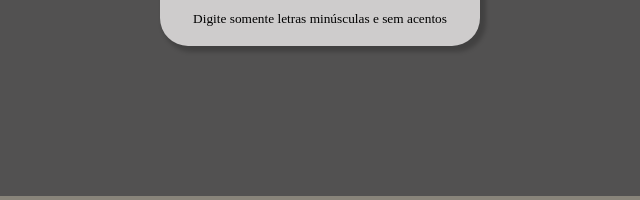
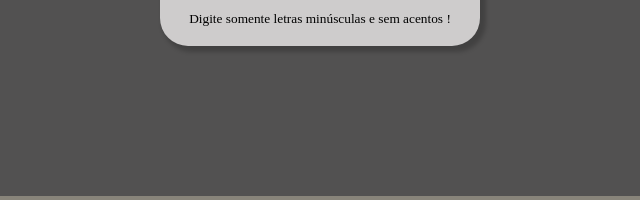
Before and after one commit to AndreiVidal/Alura_Challenge, a plain HTML site: page index.html in a window 1280 px wide. Shown: the part 524-724 px from the top of the page, 320-960 px from the left. Drawn offline with Linux system fonts and the light colour scheme.

Commit message:
Update <p> index

```diff
--- a/index.html
+++ b/index.html
@@ -26,7 +26,7 @@
             <input class="btn" id="btn-decod" type="button" value="Decodificar">
           </div>
           <p style="font-size: smaller;">Digite somente letras minúsculas e sem
-            acentos</p>
+            acentos !</p>
         </div>
         <div class="card card-2" id="card-2">
           <textarea readonly placeholder="" class="all-text" id="output-text"></textarea>
```
